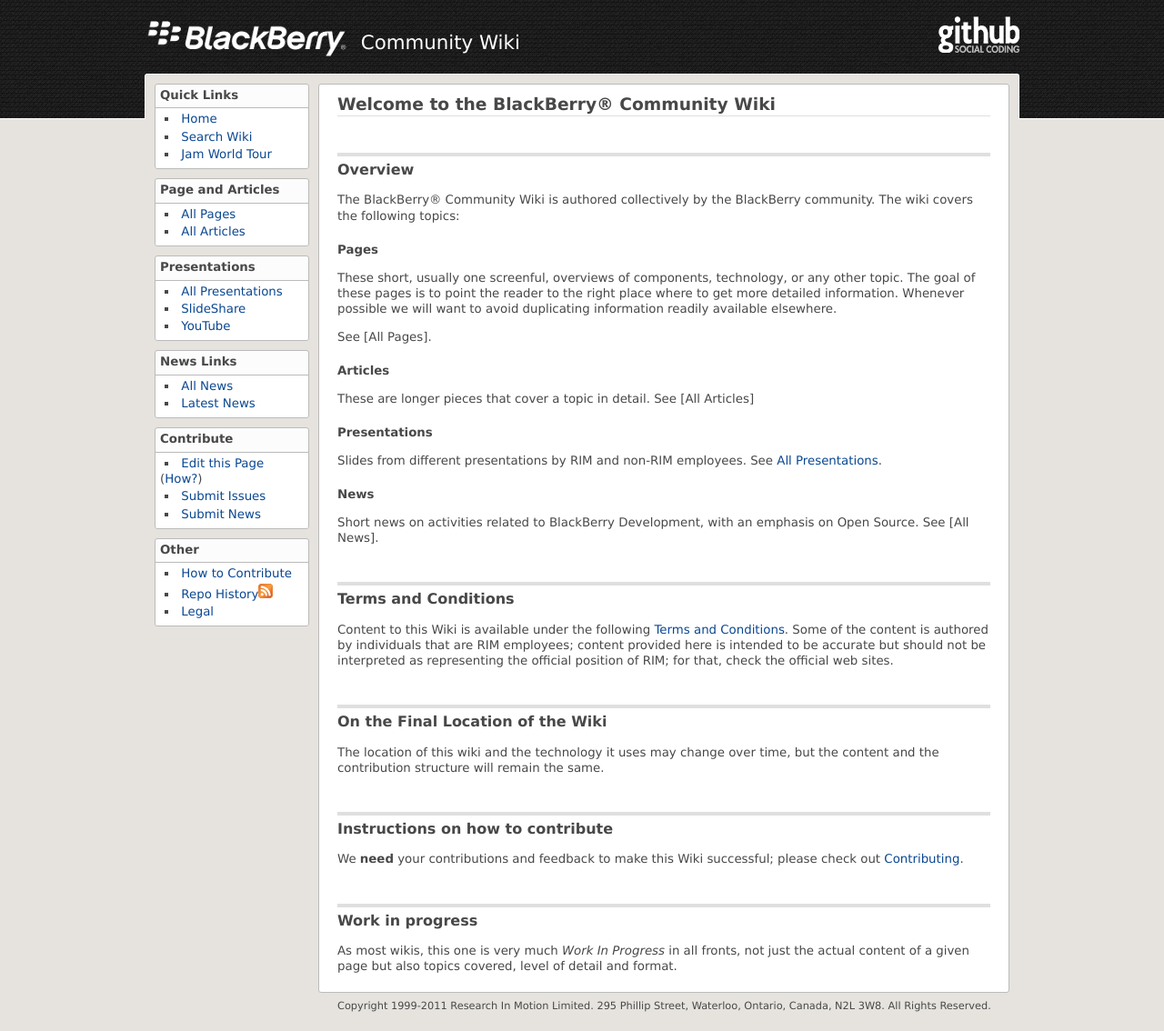
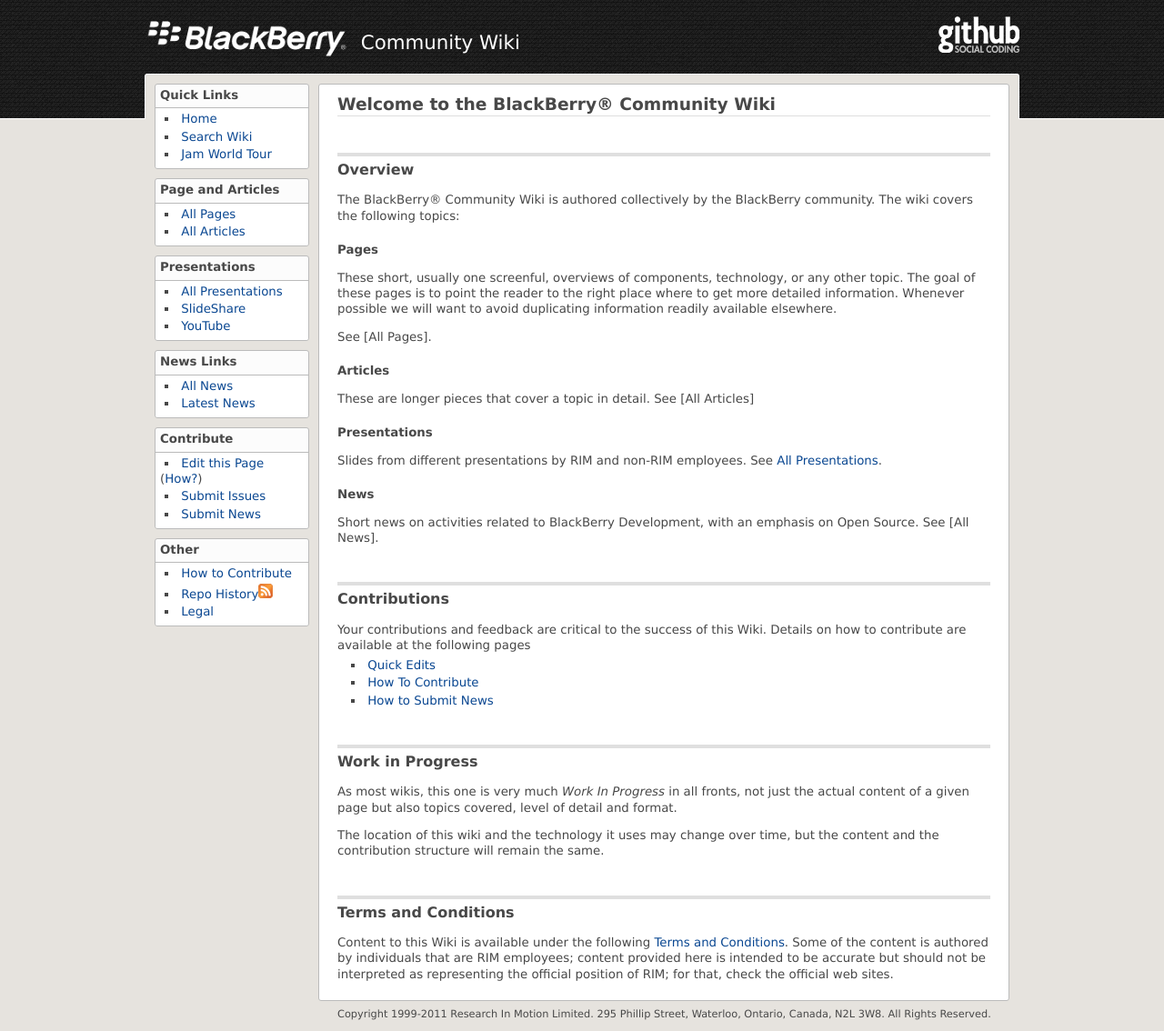
Before and after one commit to blackberry/Community, a Jekyll site: the page built from Community_Wiki.md, in a window 1280 px wide. Shown: the whole page at 91% size. Built offline with Jekyll 4.4.1, drawn with Linux system fonts in a browser that asks for light colours.

Commit message:
Further cleanup on Community_Wiki starting page

```diff
--- a/Community_Wiki.md
+++ b/Community_Wiki.md
@@ -29,24 +29,25 @@
 
 Short news on activities related to BlackBerry Development, with an emphasis on Open Source.  See [All News].
 
+## Contributions
+
+Your contributions and feedback are critical to the success of this Wiki.  Details on how to contribute are available at
+the following pages
+* [Quick Edits](other/QuickEdit.html)
+* [How To Contribute](other/Contribute.html)
+* [How to Submit News](news/Submit_News.html)
+
+## Work in Progress
+
+As most wikis, this one is very much *Work In Progress* in all fronts, not just the actual content of a given
+page but also topics covered, level of detail and format.
+
+The location of this wiki and the technology it uses may change over time, but the content and the contribution
+structure will remain the same.
+
 ## Terms and Conditions
 
 Content to this Wiki is available under the following [Terms and Conditions](other/Legal.html).
 Some of the content is authored by individuals that are RIM employees;
 content provided here is intended to be accurate but should not be interpreted as representing the official position of RIM;
 for that, check the official web sites.
-
-## On the Final Location of the Wiki
-
-The location of this wiki and the technology it uses may change over time, but the content and the contribution
-structure will remain the same.
-
-## Instructions on how to contribute
-
-We **need** your contributions and feedback to make this Wiki successful;
-please check out [Contributing](other/Contribute.html).
-
-## Work in progress
-
-As most wikis, this one is very much *Work In Progress* in all fronts, not just the actual content of a given
-page but also topics covered, level of detail and format.
```
